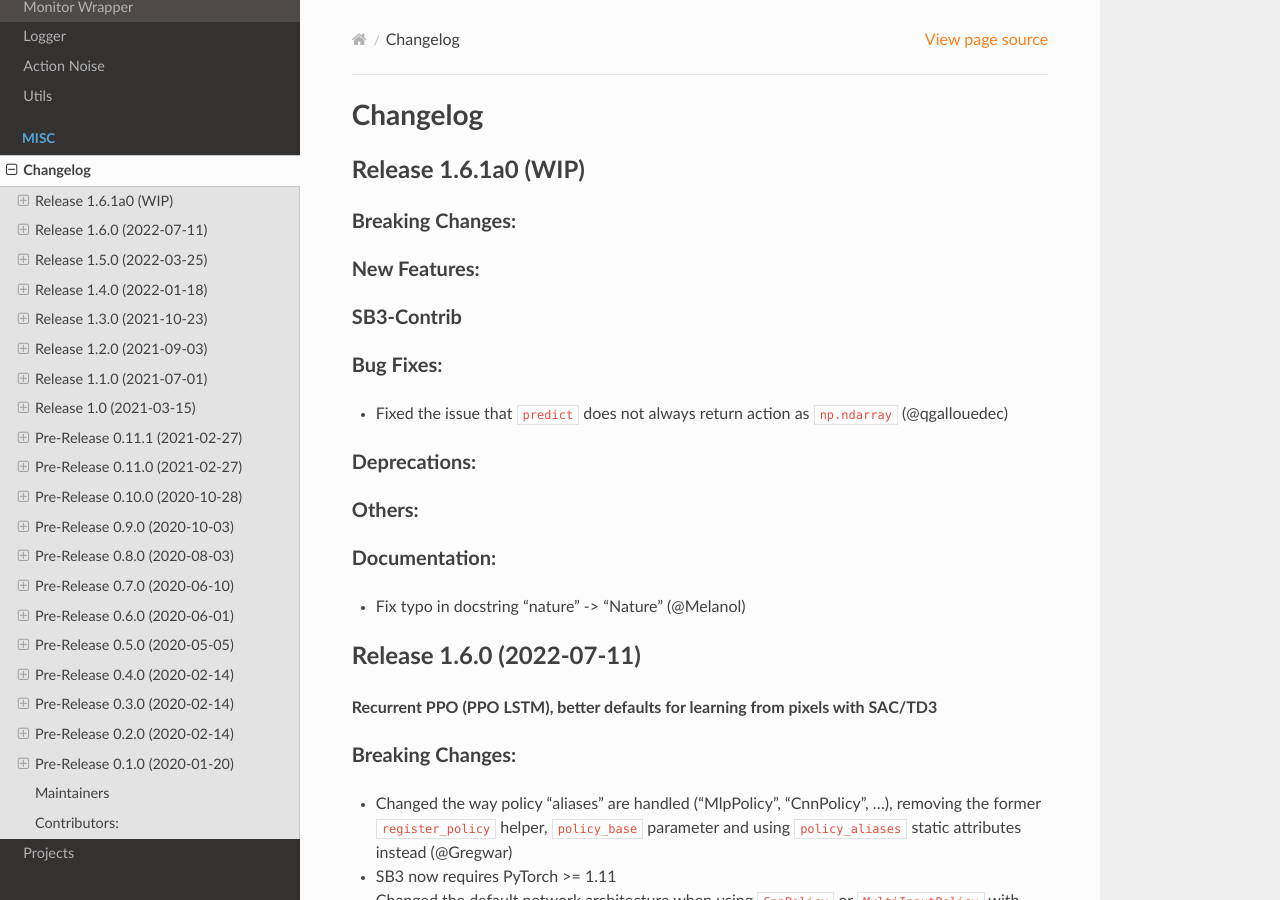
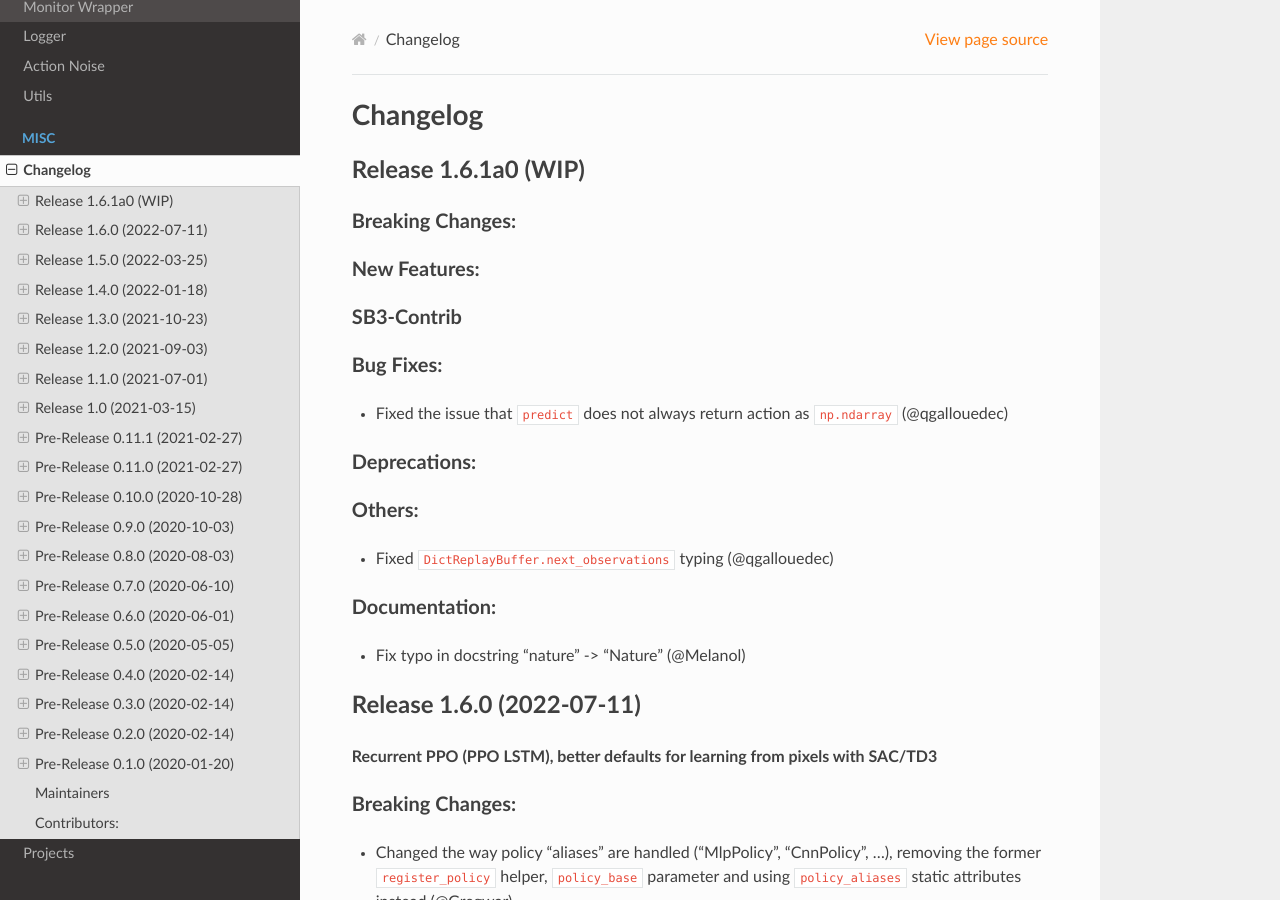
Before and after one commit to DLR-RM/stable-baselines3, a Sphinx documentation site: the page built from docs/misc/changelog.rst, in a window 1280 px wide and 900 px high. Built offline with Sphinx 7.4.7 and the Read the Docs theme 2.0.0, drawn with Linux system fonts in a browser that asks for light colours.

Commit message:
Update changelog

```diff
--- a/docs/misc/changelog.rst
+++ b/docs/misc/changelog.rst
@@ -24,6 +24,7 @@
 
 Others:
 ^^^^^^^
+- Fixed ``DictReplayBuffer.next_observations`` typing (@qgallouedec)
 
 Documentation:
 ^^^^^^^^^^^^^^
```
